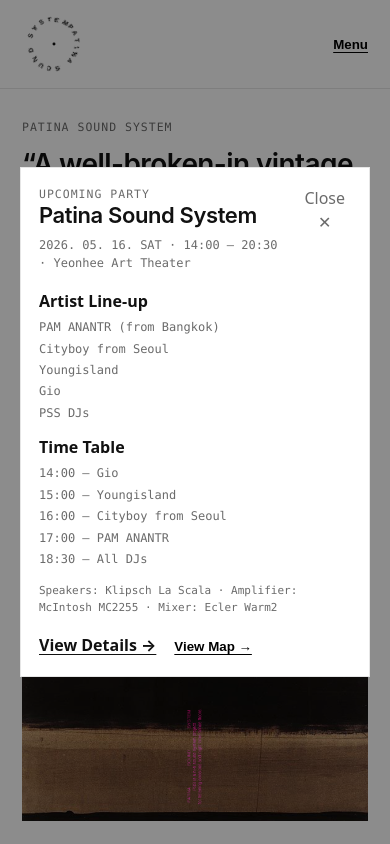
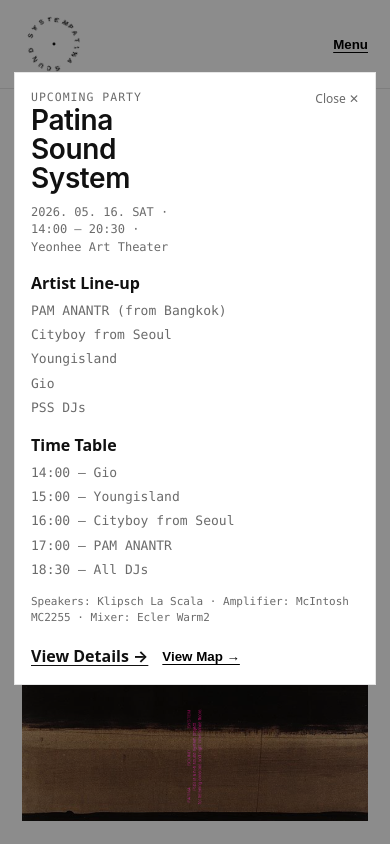
Before and after one commit to patinasoundsystem-jpg/pss-site, a plain HTML site: page index.html in a window 390 px wide. Shown: the top 844 px of the page. Drawn offline with Linux system fonts and the light colour scheme.

Commit message:
Update index.html

```diff
--- a/index.html
+++ b/index.html
@@ -90,12 +90,19 @@
     .promoInfoGrid{ display:grid; grid-template-columns:1fr 1fr; gap:16px; }
     .promoSmall{ font-family:var(--mono); font-size:11px; color:var(--muted); line-height:1.55; }
     .promoActions{ margin-top:18px; display:flex; gap:18px; flex-wrap:wrap; }
-    .promoClose{ border:0; background:transparent; cursor:pointer; font:inherit; color:var(--muted); }
+    .promoClose{ border:0; background:transparent; cursor:pointer; font:inherit; color:var(--muted); font-size:13px; line-height:1; padding:4px 0; white-space:nowrap; }
     @media (max-width: 920px){
-      .promoCard{ padding:18px; max-height:86vh; }
-      .promoTitle{ font-size:22px; }
-      .promoBody{ gap:14px; }
-      .promoInfoGrid{ grid-template-columns:1fr; gap:14px; }
+      .promoModal{ align-items:flex-start; justify-content:center; padding:14px; padding-top:72px; }
+      .promoCard{ width:100%; max-height:78vh; padding:16px; overflow:auto; }
+      .promoTop{ display:grid; grid-template-columns:1fr auto; gap:12px; align-items:start; }
+      .promoTitle{ font-size:28px; line-height:1.05; max-width:8ch; }
+      .promoMeta{ font-size:12px; line-height:1.45; max-width:22ch; }
+      .promoBody{ gap:14px; margin-top:16px; }
+      .promoInfoGrid{ grid-template-columns:1fr; gap:16px; }
+      .promoLineup{ font-size:13px; line-height:1.55; }
+      .promoSmall{ font-size:11px; line-height:1.5; }
+      .promoActions{ gap:14px; margin-top:18px; }
+      .promoClose{ font-size:12px; }
     }
     .modal.open{ display:flex; }
     .modal-content{ width:90%; max-width:900px; background:#fff; padding:12px; border:1px solid var(--line); }
```
